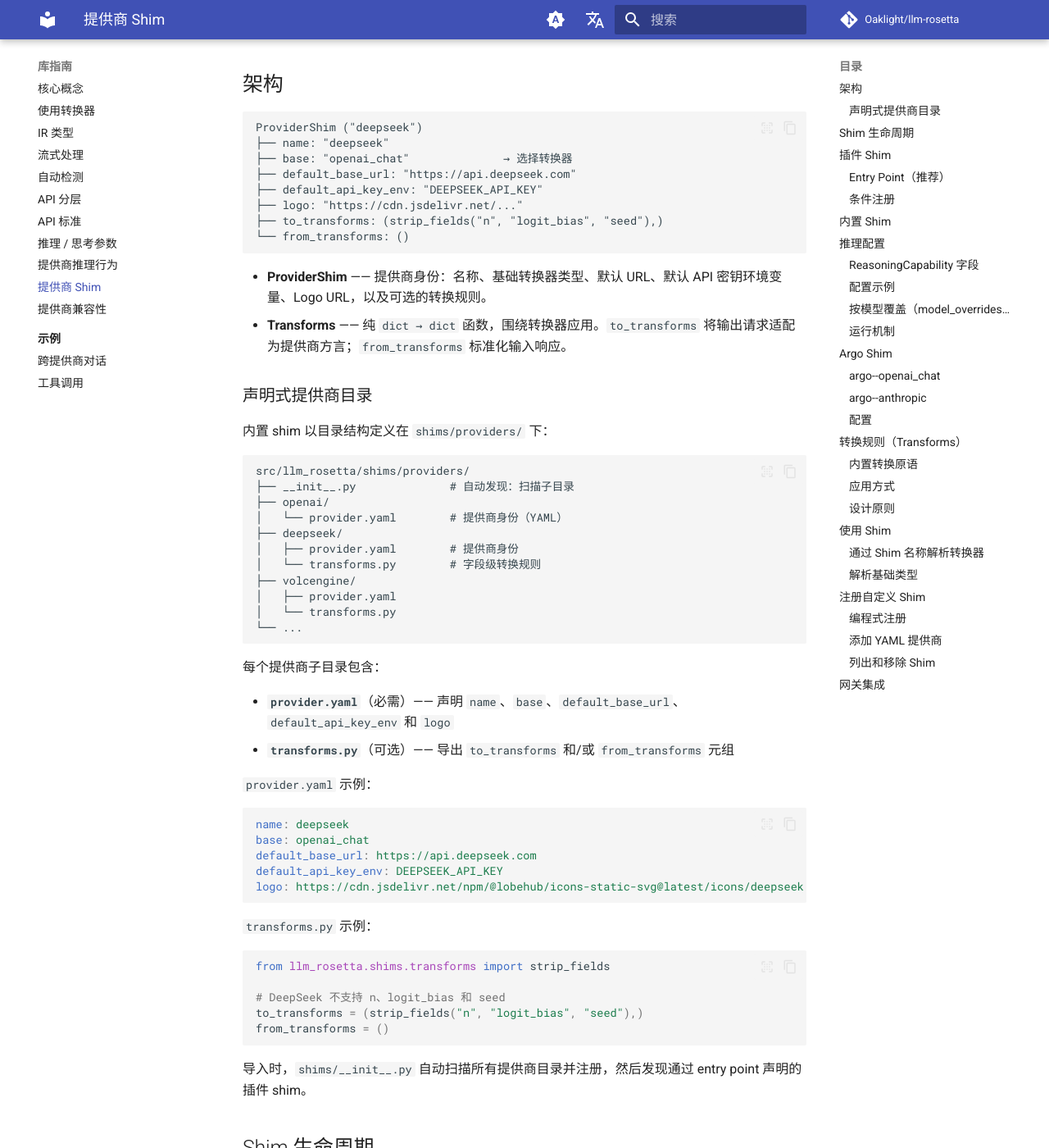
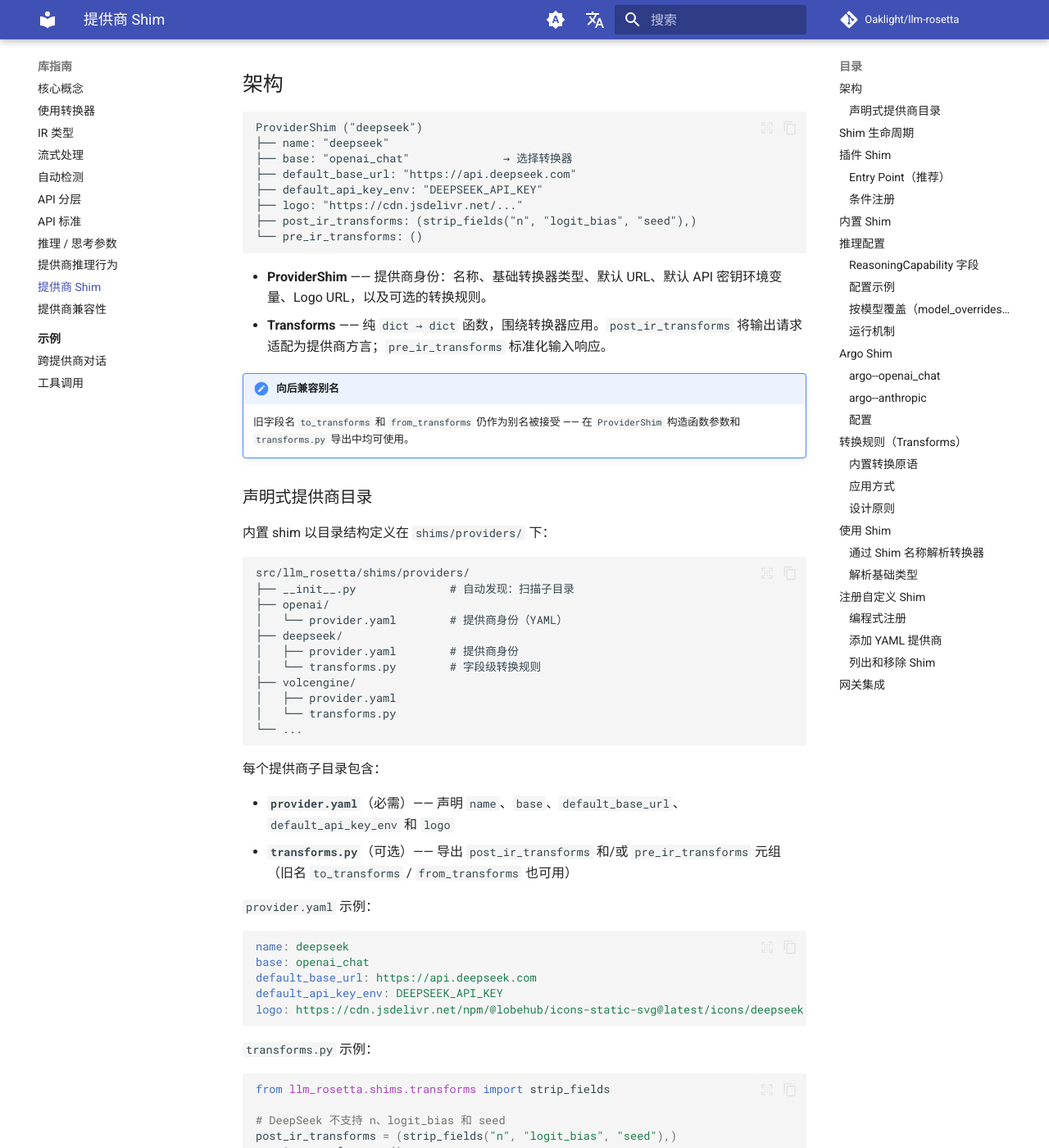
Before and after one commit to Oaklight/llm-rosetta, an MkDocs documentation site: the page built from docs/guide/shims.md, in a window 1280 px wide and 1400 px high, scrolled down 371 px. Shown: the whole window at 82% size. Built offline with MkDocs 1.6.1 and Material for MkDocs 9.7.7, drawn with Linux system fonts in a browser that asks for light colours; comment, search, counter and statistics services are not loaded; some of the changed text lies outside the part shown.

Commit message:
docs: 重命名 transform 字段为 pre_ir_transforms / post_ir_transforms
更新 shims 指南和 changelog，反映 from_transforms → pre_ir_transforms
和 to_transforms → post_ir_transforms 的重命名。旧名称标注为向后兼容别名。

````diff
--- a/docs/guide/shims.md
+++ b/docs/guide/shims.md
@@ -17,12 +17,15 @@
 ├── default_base_url: "https://api.deepseek.com"
 ├── default_api_key_env: "DEEPSEEK_API_KEY"
 ├── logo: "https://cdn.jsdelivr.net/..."
-├── to_transforms: (strip_fields("n", "logit_bias", "seed"),)
-└── from_transforms: ()
+├── post_ir_transforms: (strip_fields("n", "logit_bias", "seed"),)
+└── pre_ir_transforms: ()
 ```
 
 - **ProviderShim** —— 提供商身份：名称、基础转换器类型、默认 URL、默认 API 密钥环境变量、Logo URL，以及可选的转换规则。
-- **Transforms** —— 纯 `dict → dict` 函数，围绕转换器应用。`to_transforms` 将输出请求适配为提供商方言；`from_transforms` 标准化输入响应。
+- **Transforms** —— 纯 `dict → dict` 函数，围绕转换器应用。`post_ir_transforms` 将输出请求适配为提供商方言；`pre_ir_transforms` 标准化输入响应。
+
+!!! note "向后兼容别名"
+    旧字段名 `to_transforms` 和 `from_transforms` 仍作为别名被接受 —— 在 `ProviderShim` 构造函数参数和 `transforms.py` 导出中均可使用。
 
 ### 声明式提供商目录
 
@@ -45,7 +48,7 @@
 每个提供商子目录包含：
 
 - **`provider.yaml`**（必需）—— 声明 `name`、`base`、`default_base_url`、`default_api_key_env` 和 `logo`
-- **`transforms.py`**（可选）—— 导出 `to_transforms` 和/或 `from_transforms` 元组
+- **`transforms.py`**（可选）—— 导出 `post_ir_transforms` 和/或 `pre_ir_transforms` 元组（旧名 `to_transforms` / `from_transforms` 也可用）
 
 `provider.yaml` 示例：
 
@@ -63,8 +66,8 @@
 from llm_rosetta.shims.transforms import strip_fields
 
 # DeepSeek 不支持 n、logit_bias 和 seed
-to_transforms = (strip_fields("n", "logit_bias", "seed"),)
-from_transforms = ()
+post_ir_transforms = (strip_fields("n", "logit_bias", "seed"),)
+pre_ir_transforms = ()
 ```
 
 导入时，`shims/__init__.py` 自动扫描所有提供商目录并注册，然后发现通过 entry point 声明的插件 shim。
@@ -89,8 +92,8 @@
         E["get_shim(name)"] --> F["_SHIM_REGISTRY.get(name)"]
         F --> G["注入 reasoning_cap
         到 ConversionContext"]
-        F --> H["应用 to_transforms
-        / from_transforms"]
+        F --> H["应用 post_ir_transforms
+        / pre_ir_transforms"]
     end
 
     注册 --> 使用
@@ -265,7 +268,7 @@
 
 - **模型级 `thinking_type` 覆盖**：默认 `thinking_type: enabled`，通过 `model_overrides` 为 `claudeopus47` 设置 `thinking_type: adaptive`（Vertex AI 后端）。声明式处理。
 - **`unsigned_reasoning_blocks: preserve`**：历史消息中没有有效签名的 thinking block 保存在 metadata 中而非转发（避免 Argo 400 错误）。
-- **`from_transforms` —— OpenAI 响应格式归一化**：Argo 可能从 `/v1/messages` 返回 OpenAI Chat 格式响应，该 transform 在转换器处理前将其归一化为 Anthropic 格式。
+- **`pre_ir_transforms` —— OpenAI 响应格式归一化**：Argo 可能从 `/v1/messages` 返回 OpenAI Chat 格式响应，该 transform 在转换器处理前将其归一化为 Anthropic 格式。
 
 ### 配置
 
@@ -316,12 +319,12 @@
 
 ```text
 请求:  客户端请求体 → source.from_provider() → IR → target.to_provider()
-       → [to_transforms] → 上游 API
+       → [post_ir_transforms] → 上游 API
 
-响应:  上游响应 → [from_transforms] → target.response_from_provider()
+响应:  上游响应 → [pre_ir_transforms] → target.response_from_provider()
        → IR → source.response_to_provider() → 客户端
 
-流式:  chunk → [from_transforms] → target.stream_from_provider()
+流式:  chunk → [pre_ir_transforms] → target.stream_from_provider()
        → IR → source.stream_to_provider() → 客户端
 ```
 
@@ -374,7 +377,7 @@
     base="openai_chat",
     default_base_url="https://api.my-provider.com/v1",
     default_api_key_env="MY_PROVIDER_API_KEY",
-    to_transforms=(strip_fields("logprobs", "seed"),),
+    post_ir_transforms=(strip_fields("logprobs", "seed"),),
 )
 register_shim(my_shim)
 ```
@@ -401,8 +404,8 @@
     ```python
     from llm_rosetta.shims.transforms import strip_fields
 
-    to_transforms = (strip_fields("unsupported_field"),)
-    from_transforms = ()
+    post_ir_transforms = (strip_fields("unsupported_field"),)
+    pre_ir_transforms = ()
     ```
 
 提供商在导入时自动发现并注册。
@@ -448,5 +451,5 @@
 当找到 shim 时：
 
 - `default_base_url` 和 `default_api_key_env` 在配置未明确指定时作为后备值使用
-- `to_transforms` 应用于发送给上游提供商的请求
-- `from_transforms` 应用于接收到的响应/流式 chunk，在转换之前执行
+- `post_ir_transforms` 应用于发送给上游提供商的请求
+- `pre_ir_transforms` 应用于接收到的响应/流式 chunk，在转换之前执行
````
Also changed, not shown: docs/changelog.md (+1 -0 lines).
